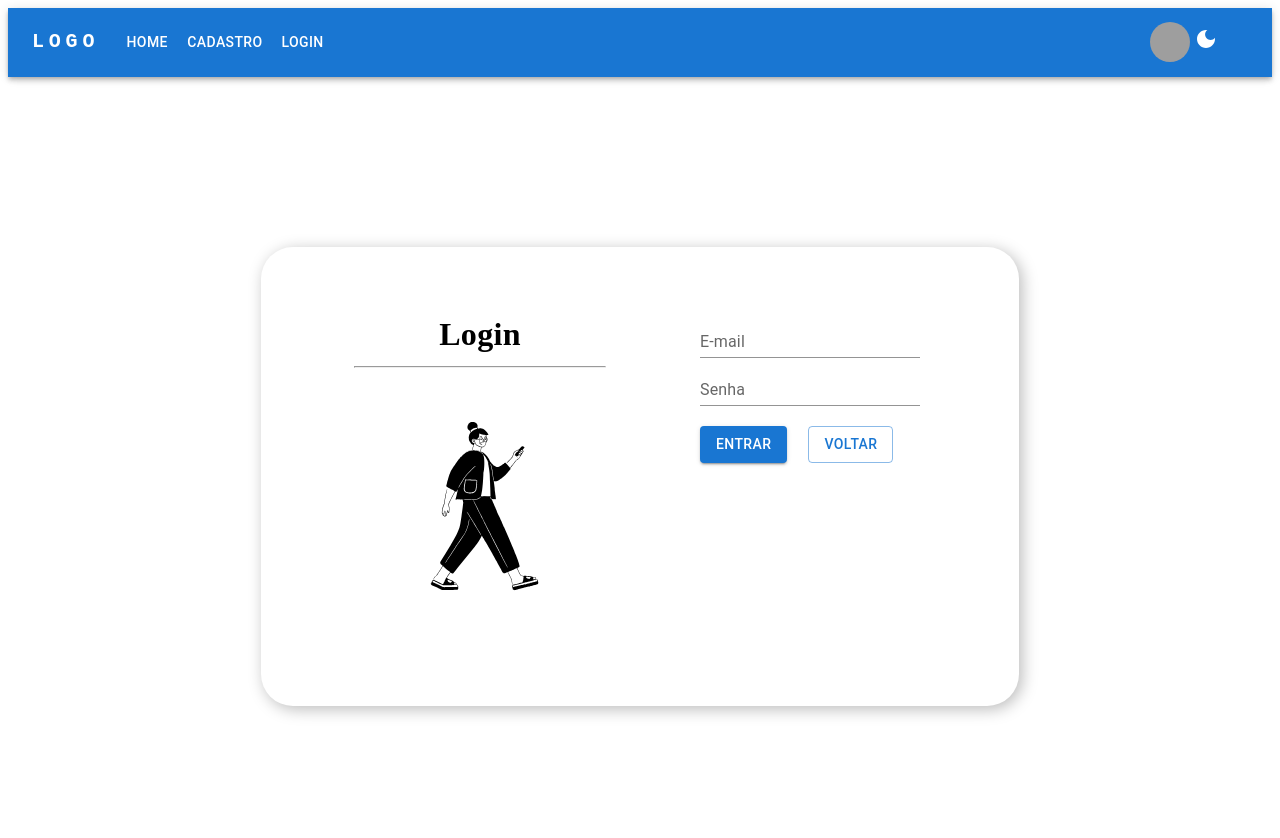
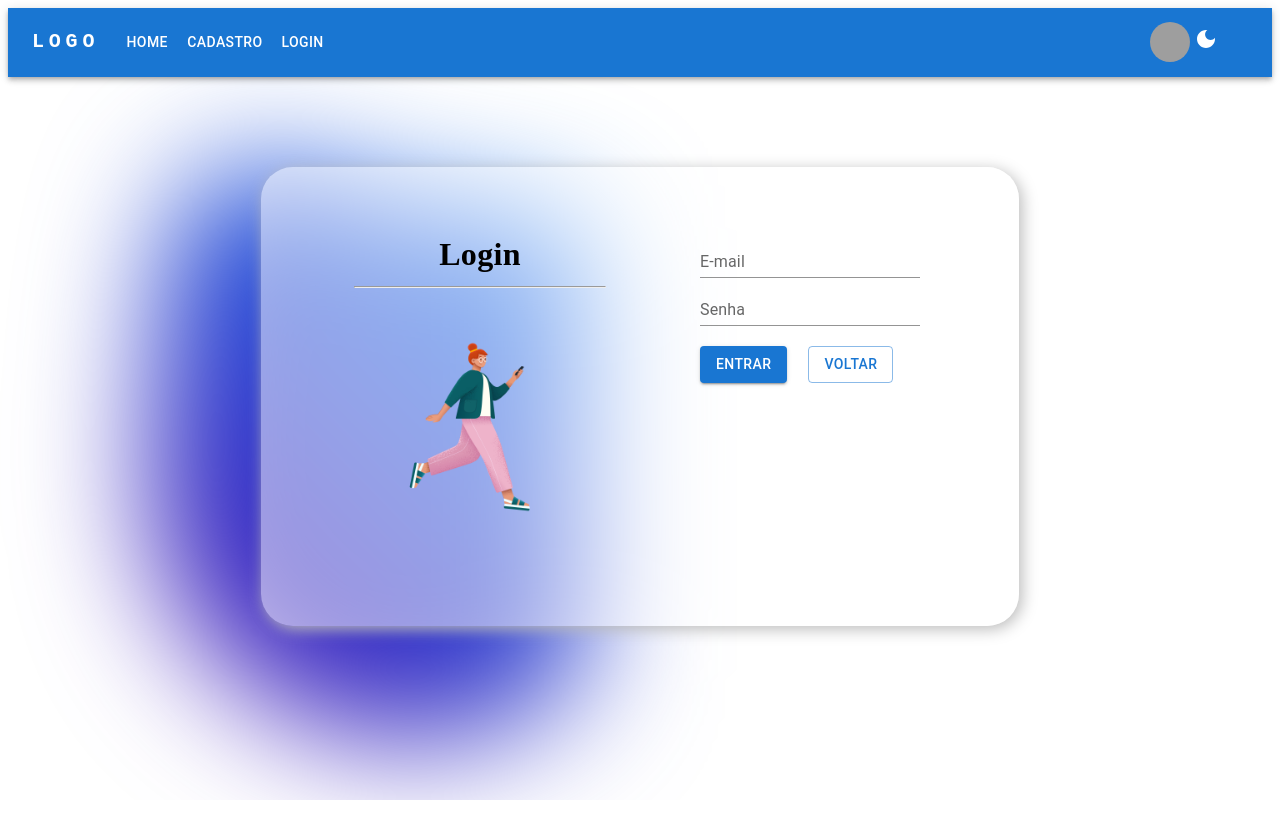
Before and after one commit to JullyanoBortolonSchuhmacher/FitLife, a React (Vite) app: page /login in a window 1280 px wide. Shown: the top 838 px of the page. After the commit the page ends 800 px from the top, so only its background shows below. Built offline with nearby package versions, Linux system fonts and the light colour scheme; grey boxes are pictures that could not be loaded.

Commit message:
Colocando svg + imagem para melhorar o visual feito usando o site: https://www.softr.io/ **criação do svg**
_Jullyano_

```diff
--- a/src/pages/Login/Login.jsx
+++ b/src/pages/Login/Login.jsx
@@ -1,6 +1,8 @@
 import { useForm } from "react-hook-form";
 import { Box, Button, Container, TextField, Typography } from '@mui/material';
-import { useEffect, useState } from "react";
+import { useState } from "react";
+
+import blob from '/blob.svg'
 
 function Login() {
   const { register, handleSubmit, formState: { errors } } = useForm()
@@ -11,27 +13,42 @@ function Login() {
 
   let [colunas, setColunas] = useState(2);
 
-  useEffect(() => {
-    // é o que fica mais bonito 🩻
-    setColunas(2);
-  }, []);
-
   return (
     <>
+      <Box
+        width="45%"
+        height="100%"
+        position="absolute"
+
+        top="0"
+        left="10"
+        style={{
+          backgroundImage: `url(${blob})`,
+          backgroundSize: 'cover',
+          backgroundRepeat: 'no-repeat',
+          backgroundPosition: '10px 10px',
+          filter: 'blur(4rem)',
+          zIndex: 0
+        }}
+      />
       <Box
         display="flex"
         justifyContent="center"
         alignItems="center"
-      height="100vh"
+        height="80vh"
+        position="relative"
+        zIndex={1}
       >
         <Box
           width={colunas === 1 ? "100%" : "50%"}
-        boxShadow= '.2em .2em 1em #bbb'
+          boxShadow=".2em .2em 1em #bbb"
           borderRadius={`${colunas}em`}
           p="5%"
           display='grid'
           gridTemplateColumns={`repeat(${colunas}, auto)`}
           gap={5}
+          backgroundColor="rgba(255, 255, 255, 0.5)"
+          zIndex={1}
         >
           <Box
             display={'flex'}
@@ -41,7 +58,7 @@ function Login() {
           >
             <Typography fontFamily="cursive" fontWeight="900" fontSize="2em">Login</Typography>
             <hr width={'250rem'} />
-          <img src="/sapiens.svg" alt="logn" width={'300rem'} />
+            <img src="/sapiens.png" alt="logn" width={'300rem'} />
           </Box>
 
           <form onSubmit={handleSubmit(onSubmit)}>
@@ -60,12 +77,11 @@ function Login() {
             <br />
             <Container>
               <Button type="submit" variant="contained">Entrar</Button>
-            <Button sx={{marginLeft: '1.5em'}} variant="outlined">voltar</Button>
+              <Button sx={{ marginLeft: '1.5em' }} variant="outlined">voltar</Button>
             </Container>
           </form>
         </Box>
       </Box>
-
     </>
   );
 }
```
Also changed, not shown: public/blob.svg (added), public/sapiens.png (added). Lines whose indentation alone changed are shown as unchanged.
